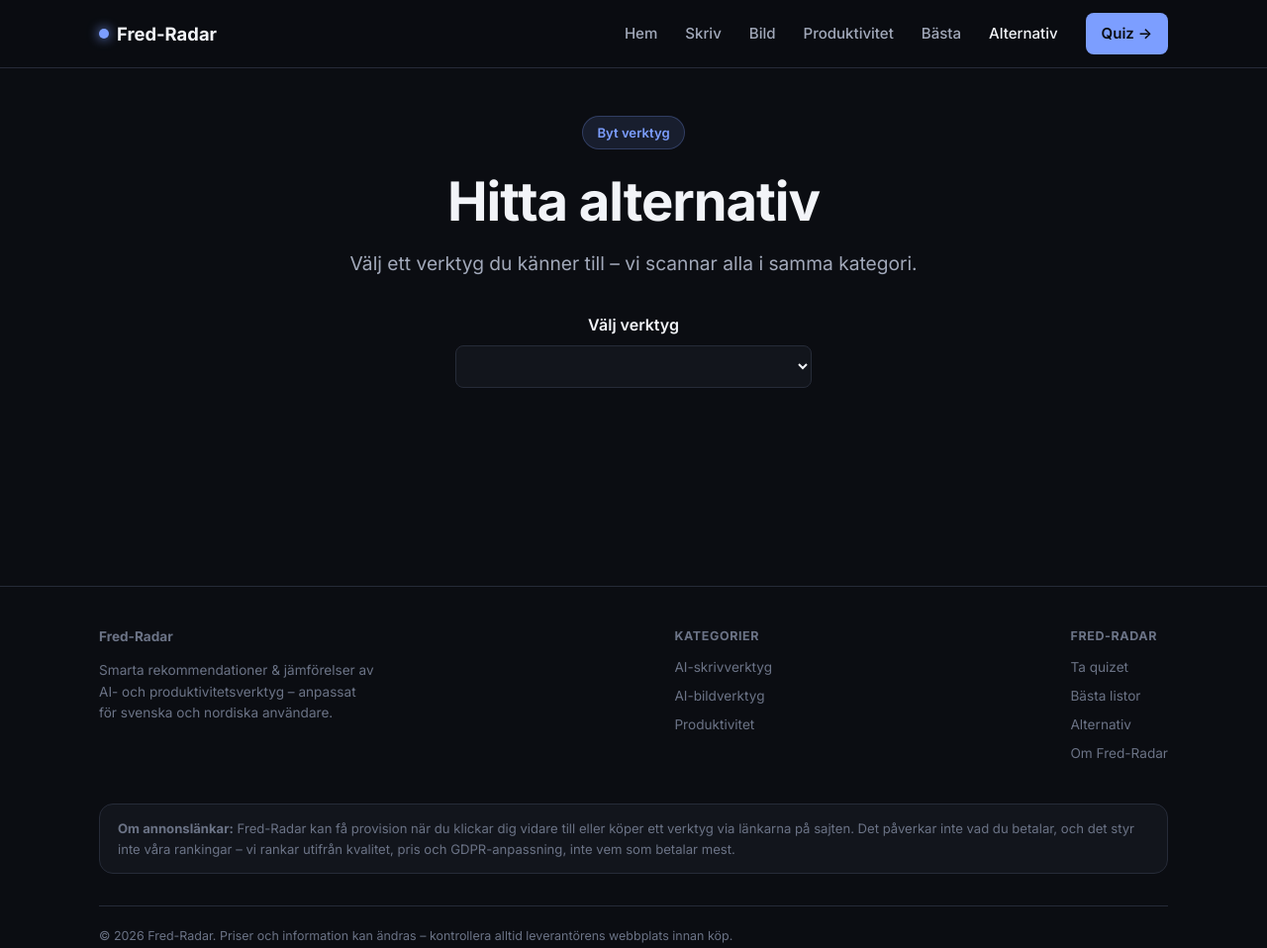
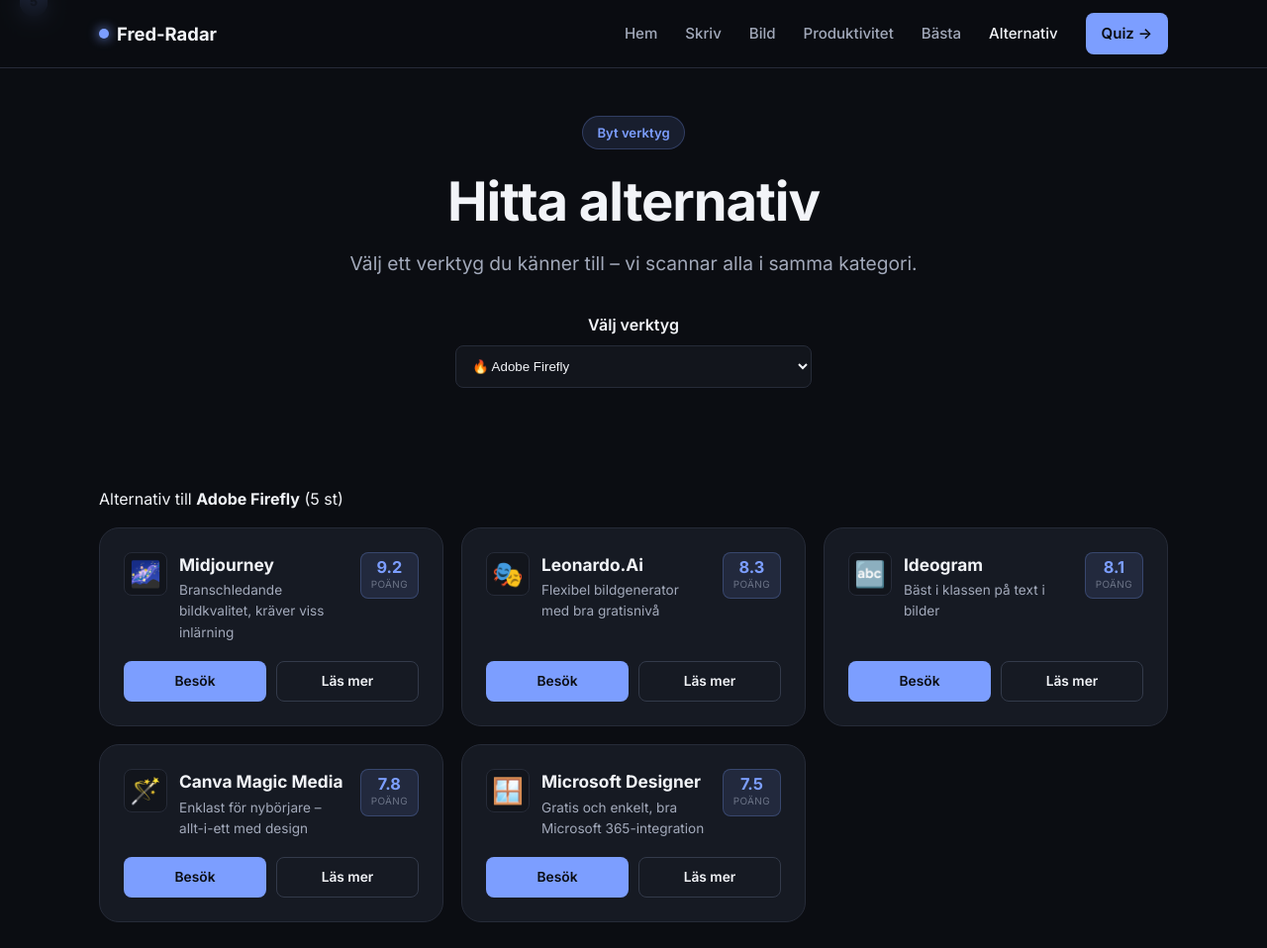
Before and after one commit to jonjys/Fred-radar, a website: page alternativ.html in a window 1280 px wide. Shown: the top 958 px of the page at 99% size. Drawn offline with Linux system fonts and the light colour scheme.

Commit message:
v0.5: alternativ page self-contained (fix id mismatch)

```diff
--- a/alternativ.html
+++ b/alternativ.html
@@ -7,7 +7,6 @@
   <meta name="description" content="Jämför alternativ till AI-verktyg – samma kategori, rankat efter poäng, pris och GDPR." />
   <link rel="canonical" href="https://fred-radar.vercel.app/alternativ.html" />
   <meta property="og:site_name" content="Fred-Radar" />
-  <meta property="og:title" content="Alternativ till AI-verktyg | Fred-Radar" />
   <link href="https://fonts.googleapis.com/css2?family=Inter:wght@400;500;600;700;800&display=swap" rel="stylesheet" />
   <link rel="stylesheet" href="/assets/css/style.css" />
 </head>
@@ -30,6 +29,28 @@
   <script src="/assets/js/tools-data.js"></script>
   <script src="/assets/js/partials.js"></script>
   <script src="/assets/js/analytics.js"></script>
-  <script src="/assets/js/alternativ.js"></script>
+  <script>
+  (async function () {
+    const data = await window.RadarData.load();
+    const sel = document.getElementById("toolSelect");
+    const root = document.getElementById("altRoot");
+    const tools = data.tools.slice().sort((a,b)=>a.name.localeCompare(b.name,"sv"));
+    const q = new URLSearchParams(location.search).get("tool");
+    sel.innerHTML = tools.map(t => `<option value="${t.id}">${t.logo||""} ${t.name}</option>`).join("");
+    if (q && tools.some(t=>t.id===q)) sel.value = q;
+    function render() {
+      const source = tools.find(t=>t.id===sel.value);
+      if (!source) { root.innerHTML = ""; return; }
+      const catSet = new Set(source.categories||[]);
+      const alts = tools.filter(t => t.id!==source.id && (t.categories||[]).some(c=>catSet.has(c)))
+        .sort((a,b)=>b.score-a.score).slice(0,6);
+      root.innerHTML = `<p style="margin-bottom:16px">Alternativ till <strong>${source.name}</strong> (${alts.length} st)</p><div class="tool-grid">` +
+        alts.map((t,i) => `<article class="tool-card"><span class="result-rank">${i+1}</span><div class="tool-card-top"><div class="tool-logo">${t.logo||"🛠️"}</div><div class="tool-heading"><h3>${t.name}</h3><p class="tagline">${t.tagline||""}</p></div><div class="tool-score"><span class="num">${Number(t.score).toFixed(1)}</span><span class="lbl">poäng</span></div></div><div class="tool-actions"><a class="btn btn-primary" href="/go/?tool=${t.id}&src=alternativ" target="_blank" rel="sponsored noopener">Besök</a><a class="btn btn-ghost" href="/kategori/${(t.categories||[])[0]||"ai-writing"}.html#${t.id}">Läs mer</a></div></article>`).join("") + "</div>";
+      const url = new URL(location.href); url.searchParams.set("tool", source.id); history.replaceState({}, "", url);
+    }
+    sel.addEventListener("change", render);
+    render();
+  })();
+  </script>
 </body>
 </html>
```
